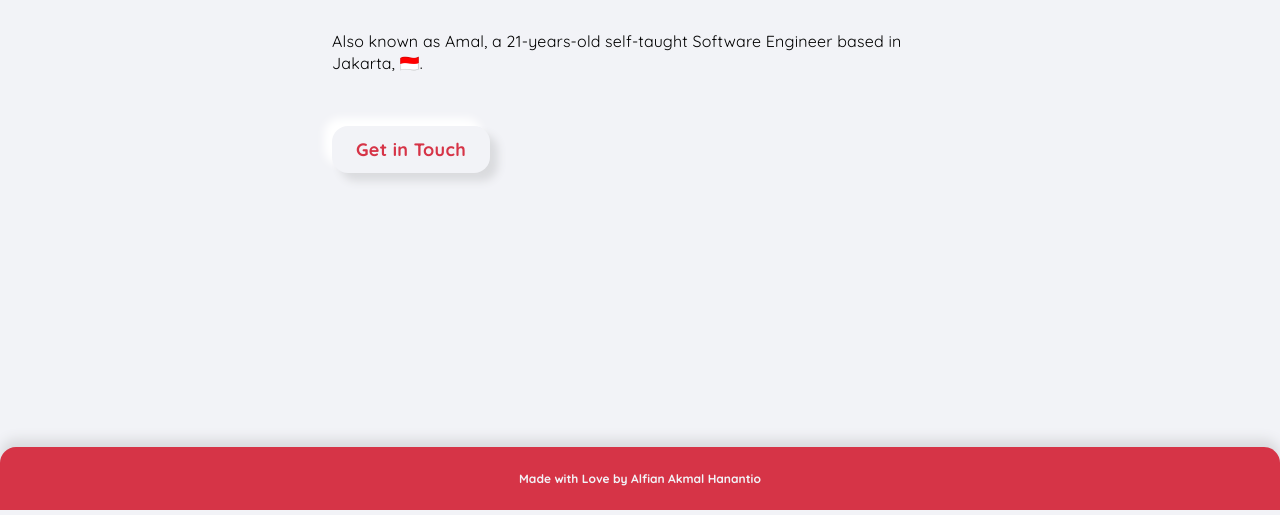
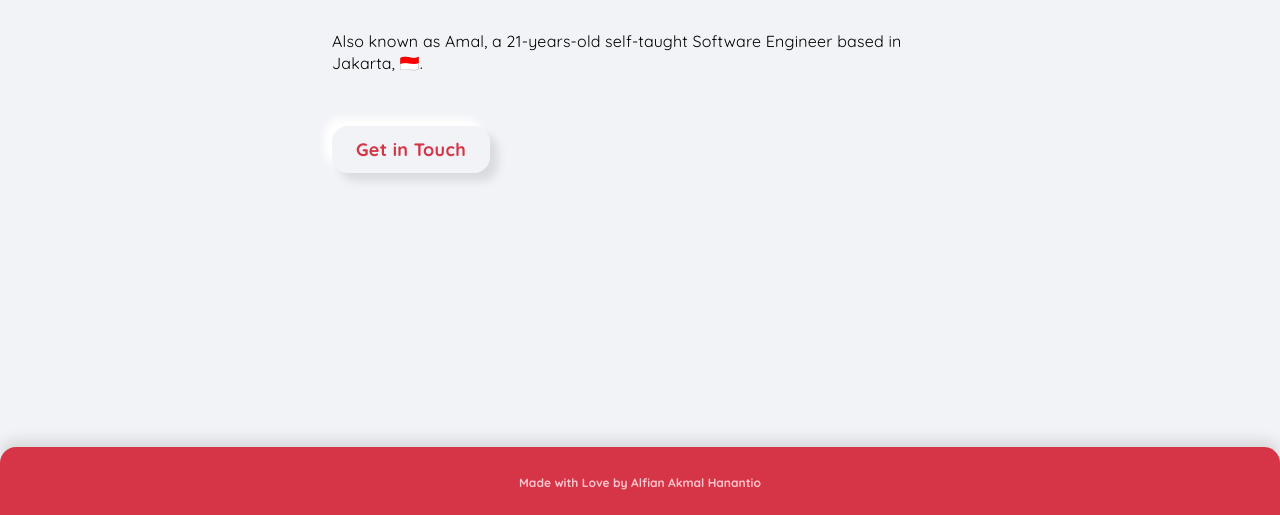
Before and after one commit to amalhanaja/v1, a Gatsby site: page / in a window 1280 px wide. Shown: the part 353-868 px from the top of the page. Built offline with nearby package versions, Linux system fonts and the light colour scheme; Gatsby itself is replaced by a stand-in of ours.

Commit message:
Footer: change background color and color

```diff
--- a/src/components/Footer/index.tsx
+++ b/src/components/Footer/index.tsx
@@ -15,13 +15,23 @@
   display: inline-block;
   text-align: center;
   text-decoration: none;
-  color: ${(props): string => props.theme.colors.surface};
+  color: #ffc5cc;
   font-size: ${(props): string => props.theme.fontSizes.xs};
   font-weight: ${(props): number => props.theme.fontWeights.bold};
+  transition: all 0.2s ease-out;
+  &:hover {
+    transform: scale(1.1);
+    color: ${(props): string => props.theme.colors.surfaceLight};
+  }
+  &:focus {
+    transform: scale(0.95);
+    color: ${(props): string => props.theme.colors.surfaceLight};
+  }
 `;
 
 const Footer: React.FC = () => (
   <FooterWrapper>
+    <div style={{ textAlign: 'center' }}>
       <GithubLink
         rel="nofollow noopener noreferrer"
         aria-label="Project Code"
@@ -30,6 +40,7 @@
       >
         <div>Made with Love by Alfian Akmal Hanantio</div>
       </GithubLink>
+    </div>
   </FooterWrapper>
 );
 
```
Lines whose indentation alone changed are shown as unchanged.
